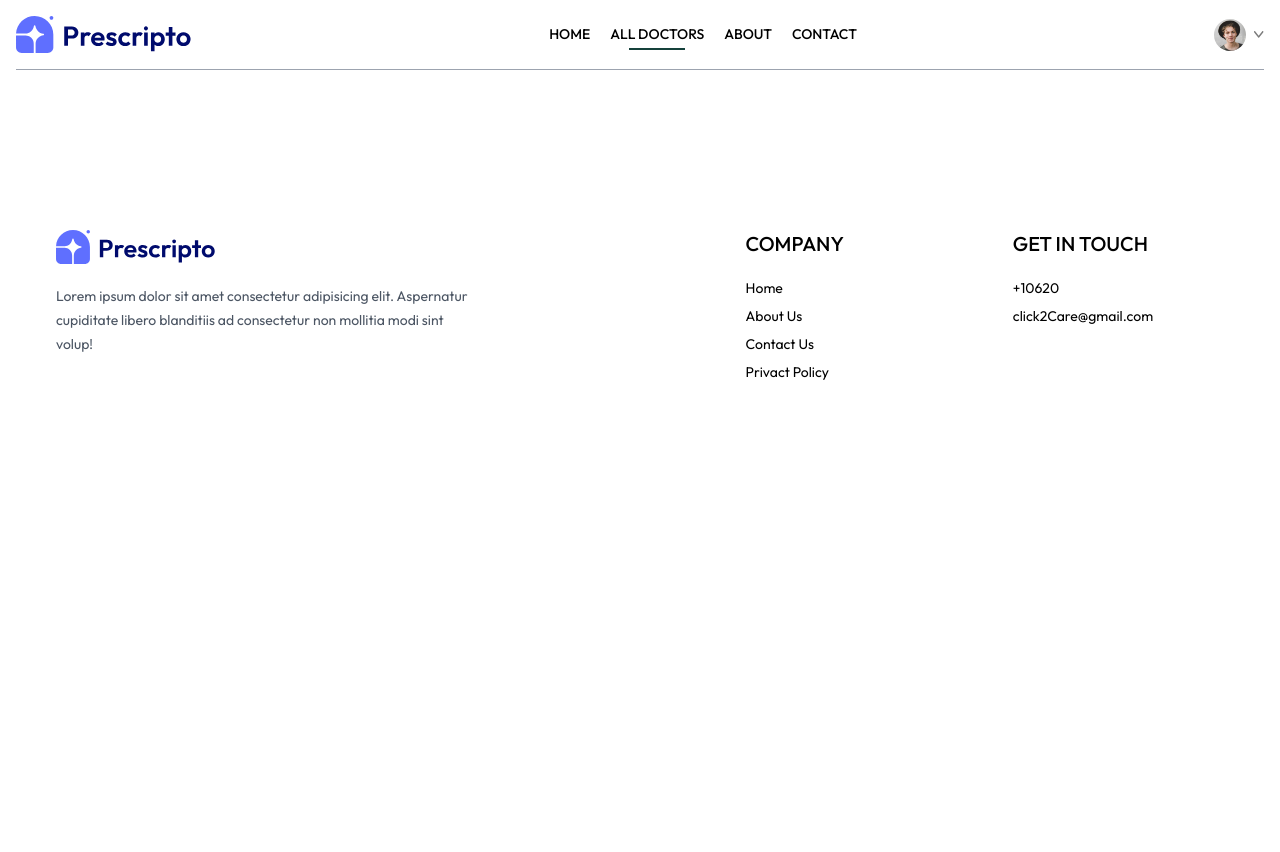
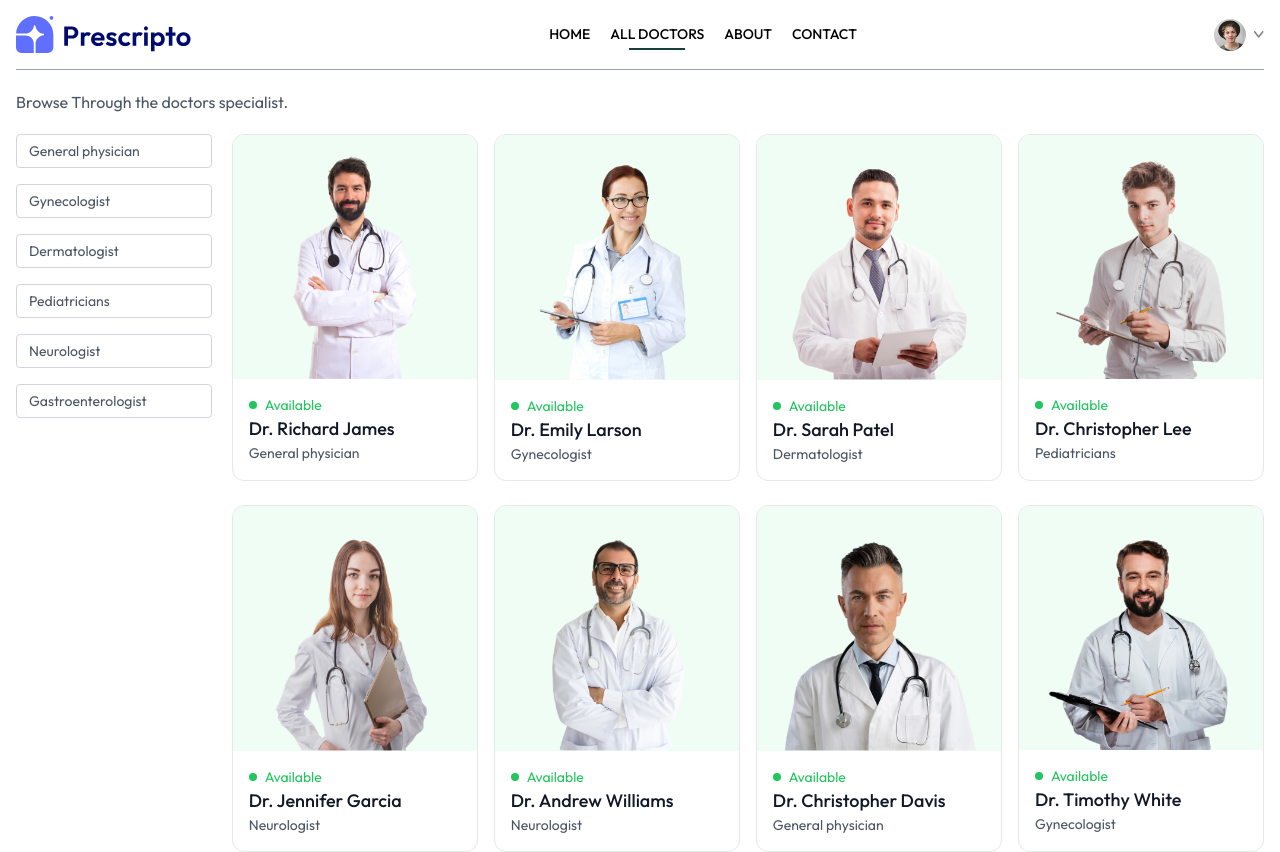
Before and after one commit to Source-Soul/Click2Care, a React (Vite) app in the folder frontend/: page /doctors in a window 1280 px wide. Shown: the top 852 px of the page. Before the commit the page ends 800 px from the top, so only its background shows below. Built offline with nearby package versions, Linux system fonts and the light colour scheme.

Commit message:
doctor page

```diff
--- a/frontend/src/components/Navbar.jsx
+++ b/frontend/src/components/Navbar.jsx
@@ -8,7 +8,7 @@
   const [token, setToken] = useState(true);
   return (
     <div className="flex items-center justify-between text-sm py-4  mb-5 border-b border-b-gray-400">
-      <img className="w-44 cursor-pointer" src={assets.logo} alt="" />
+      <img onClick={()=>navigate('/')} className="w-44 cursor-pointer" src={assets.logo} alt="" />
       <ul className="hidden md:flex items-start gap-5 font-medium">
         <NavLink to={"/"}>
           <li className="py-1">HOME</li>
--- a/frontend/src/pages/Doctors.jsx
+++ b/frontend/src/pages/Doctors.jsx
@@ -1,9 +1,62 @@
-import React from 'react'
+import React, { useContext, useEffect, useState } from 'react'
+import { useNavigate, useParams } from 'react-router-dom'
+import { AppContext } from '../context/AppContext'
 
 const Doctors = () => {
+  const { speciality }= useParams()
+  const[filterDoc,setFilterDoc]=useState([])
+  const navigate= useNavigate()
+
+  const {doctors}=useContext(AppContext)
+
+  const applyFilter=()=>{
+    if(speciality){
+      setFilterDoc(doctors.filter(doc=> doc.speciality===speciality))
+    }
+    else{
+      setFilterDoc(doctors)
+    }
+  }
+  useEffect(()=>{
+    applyFilter()
+  },[doctors,speciality])
   return (
     <div>
+        <p className='text-gray-600'> Browse Through the doctors specialist. </p>
+        <div className='flex flex-col sm:flex-row items-start gap-5 mt-5'>
+          <div className='flex flex-col gap-4 text-sm text-gray-600'>
+            <p onClick={()=> speciality === 'General physician' ? navigate('/doctors') : navigate('/doctors/General physician')} className={`w-[94vw] sm:w-auto pl-3 py-1.5 pr-16 border border-gray-300 rounded transition-all cursor-pointer ${speciality === "General physician" ? " bg-indigo-100  text-black" : ""}`}>General physician</p>
+            <p onClick={()=> speciality === 'Gynecologist' ? navigate('/doctors') : navigate('/doctors/Gynecologist')} className={`w-[94vw] sm:w-auto pl-3 py-1.5 pr-16 border border-gray-300 rounded transition-all cursor-pointer ${speciality === "Gynecologist" ? " bg-indigo-100  text-black" : ""}`}>Gynecologist</p>
+            <p onClick={()=> speciality === 'Dermatologist' ? navigate('/doctors') : navigate('/doctors/Dermatologist')} className={`w-[94vw] sm:w-auto pl-3 py-1.5 pr-16 border border-gray-300 rounded transition-all cursor-pointer ${speciality === "Dermatologist" ? " bg-indigo-100  text-black" : ""}`}>Dermatologist</p>
+            <p onClick={()=> speciality === 'Pediatricians' ? navigate('/doctors') : navigate('/doctors/Pediatricians')} className={`w-[94vw] sm:w-auto pl-3 py-1.5 pr-16 border border-gray-300 rounded transition-all cursor-pointer ${speciality === "Pediatricians" ? " bg-indigo-100  text-black" : ""}`}>Pediatricians</p>
+            <p onClick={()=> speciality === 'Neurologist' ? navigate('/doctors') : navigate('/doctors/Neurologist')} className={`w-[94vw] sm:w-auto pl-3 py-1.5 pr-16 border border-gray-300 rounded transition-all cursor-pointer ${speciality === "Neurologist" ? " bg-indigo-100  text-black" : ""}`}>Neurologist</p>
+            <p onClick={()=> speciality === 'Gastroenterologist' ? navigate('/doctors') : navigate('/doctors/Gastroenterologist')} className={`w-[94vw] sm:w-auto pl-3 py-1.5 pr-16 border border-gray-300 rounded transition-all cursor-pointer ${speciality === "Gastroenterologist" ? " bg-indigo-100  text-black" : ""}`}>Gastroenterologist</p>
+          </div>
+          <div className='w-full grid grid-cols-auto gap-4 gap-y gap-y-6'>
+            {
+              filterDoc.map((item, index) => (
+                <div
+                  onClick={() => navigate(`/appoinment/${item._id}`)}
+                  className="border border-green-70 rounded-xl overflow-hidden cursor-pointer hover:translate-y-[-10px] transition-all duration-500"
+                  key={index}
+                >
+                  <div>
+                    <img className="bg-green-50" src={item.image} alt="" />
+                    <div className="p-4">
+                      <div className="flex items-center gap-2 text-sm text-center text-green-500">
+                        <p className="w-2 h-2 bg-green-500 rounded-full"></p>
+                        <p>Available</p>
+                      </div>
 
+                      <p className="text-gray-900 text-lg font-medium">{item.name}</p>
+                      <p className="text-gray-600 text-sm">{item.speciality}</p>
+                    </div>
+                  </div>
+                </div>
+              ))
+            }
+          </div>
+        </div>
     </div>
   )
 }
```
